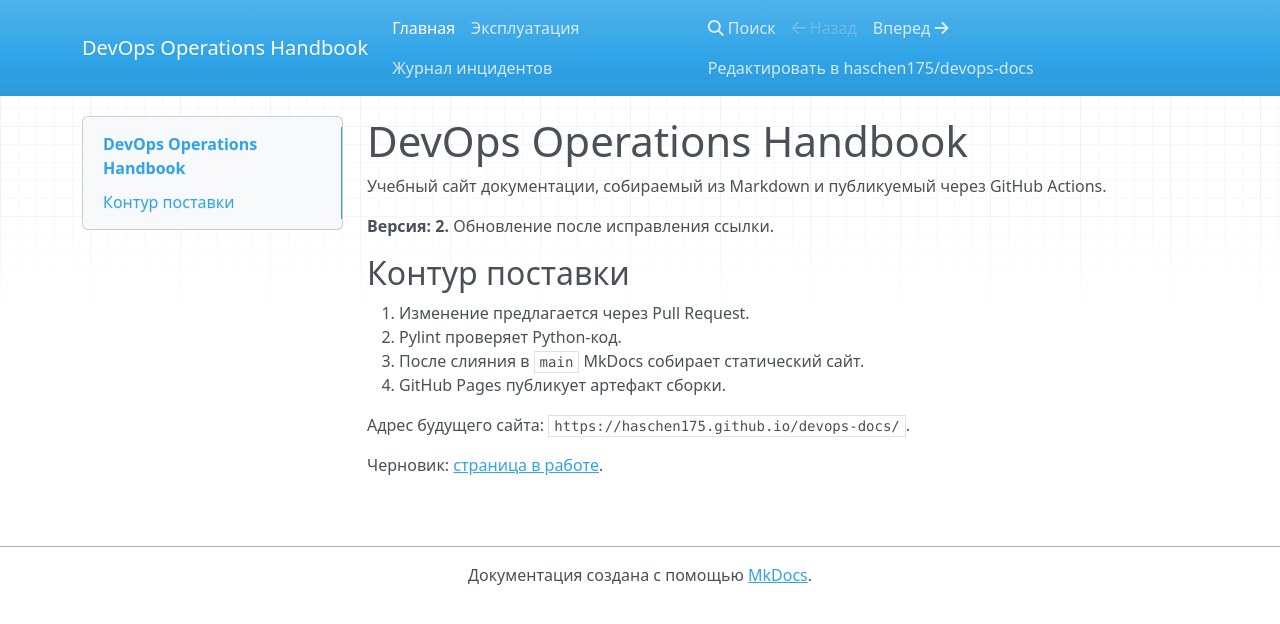
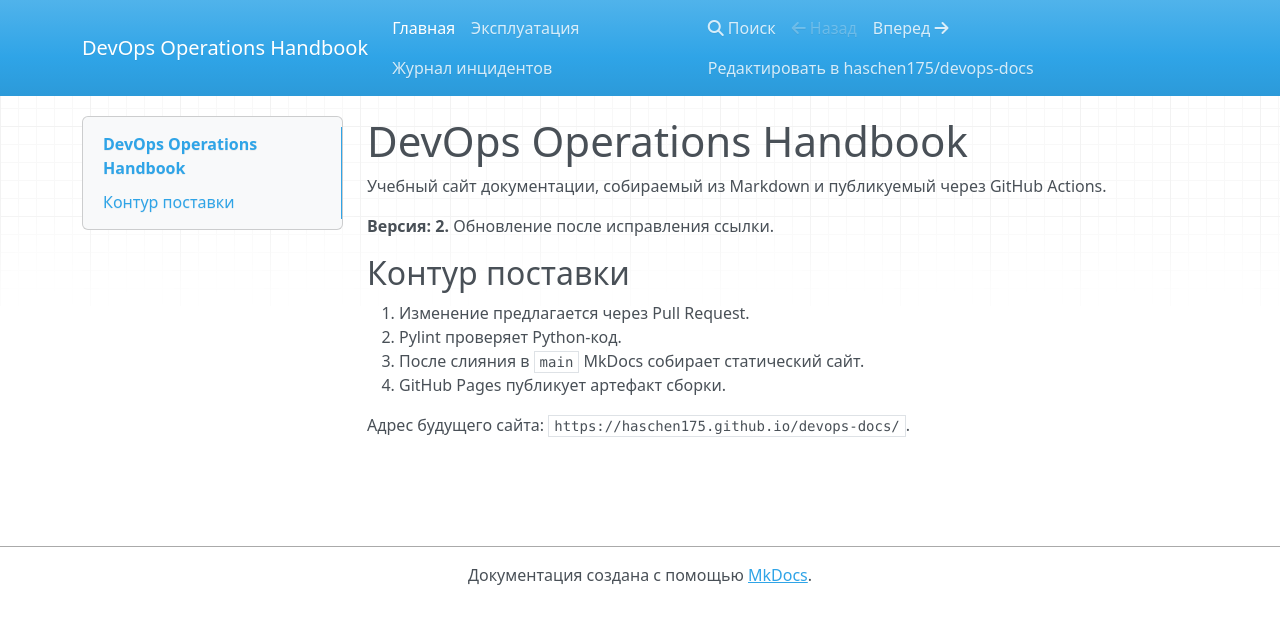
Before and after one commit to haschen175/devops-docs, an MkDocs documentation site: the page built from docs/index.md, in a window 1280 px wide. Shown: the top 624 px of the page. Built offline with MkDocs 1.6.1, drawn with Linux system fonts in a browser that asks for light colours; nearby versions of some CDN libraries.

Commit message:
docs: remove link to missing page

```diff
--- a/docs/index.md
+++ b/docs/index.md
@@ -12,5 +12,3 @@
 4. GitHub Pages публикует артефакт сборки.
 
 Адрес будущего сайта: `https://haschen175.github.io/devops-docs/`.
-
-Черновик: [страница в работе](missing-page.md).
```
